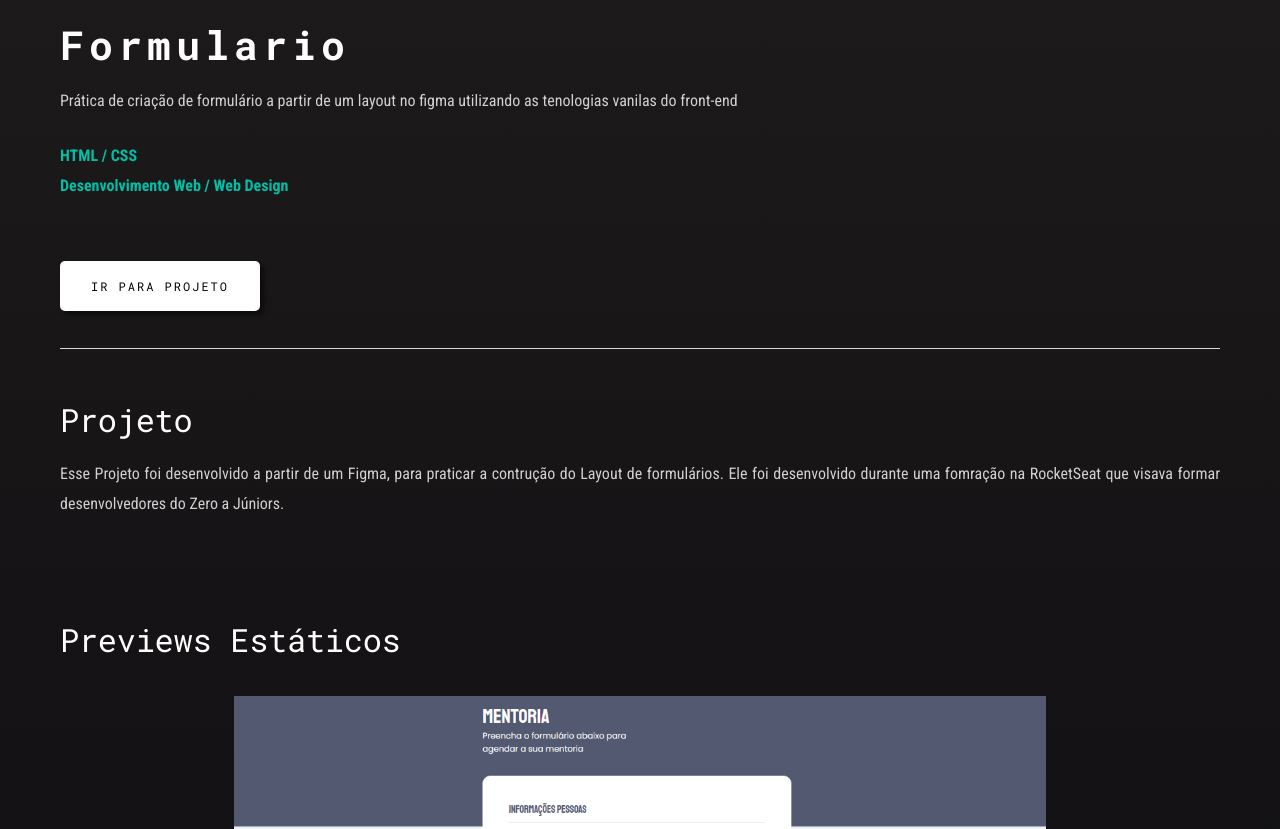
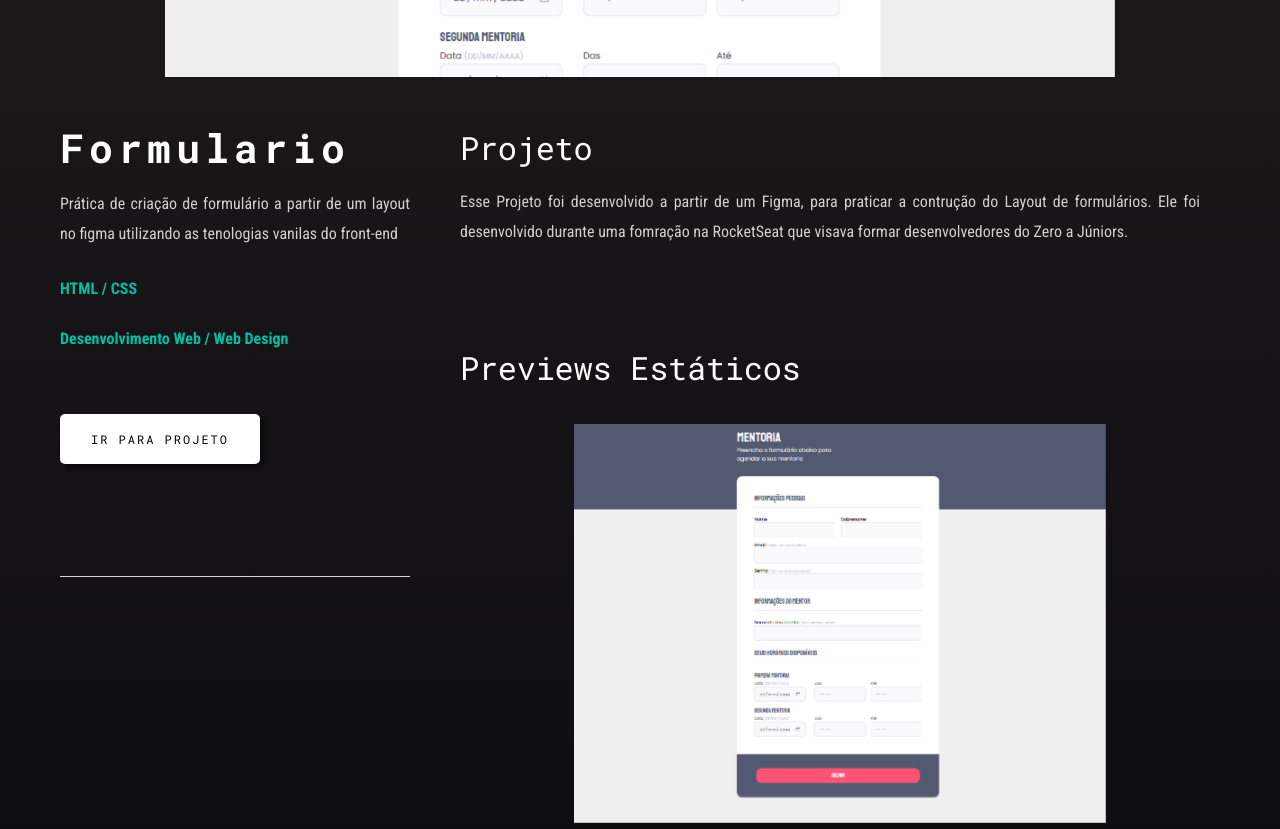
Before and after one commit to FWalterDias/Portfolio, a React (Vite) app: page /projects/1 in a window 1280 px wide. Shown: the part 760-1589 px from the top of the page. Built offline with nearby package versions, Linux system fonts and the light colour scheme.

Commit message:
adicionando animações na pagina de projeto e projetoID

```diff
--- a/src/components/CardProject/styles.ts
+++ b/src/components/CardProject/styles.ts
@@ -40,6 +40,7 @@ export const ContainerCardProject = styled.div`
             animation: ${appearRight} .3s ease-in-out;
         }
     }
+
     @media (min-width: 1200px) {
         margin-top: 5rem;
     }
@@ -78,5 +79,9 @@ export const ContainerDescription = styled.div`
 
     @media (min-width: 760px) {
         width: 50%;
+
+        h3{
+            font-size: 4rem;
+        }
     }
 `
--- a/src/components/ProjectId/SectionInfoProject/styles.ts
+++ b/src/components/ProjectId/SectionInfoProject/styles.ts
@@ -1,4 +1,15 @@
-import styled from "styled-components";
+import styled, { keyframes } from "styled-components";
+
+const fadeInContainersProjectId = keyframes`
+    0% {
+        transform: scaleX(0.4);
+        transform-origin: 0% 0%;
+    }
+    100%{
+        transform: scaleX(1);
+        transform-origin: 0% 0%;
+    }
+`
 
 export const ContainerDetailProject = styled.section`
     display: flex;
@@ -8,6 +19,8 @@ export const ContainerDetailProject = styled.section`
     width: 100%;
 
     margin-top: 5rem;
+
+    animation: ${fadeInContainersProjectId} 0.4s cubic-bezier(0.390, 0.575, 0.565, 1.000) both;
 
     h2{
         color: ${({ theme }) => theme.DARK.COLORS.WHITE};
@@ -27,4 +40,9 @@ export const ContainerDetailProject = styled.section`
         line-height: 3rem;
         opacity: 0.8;
     }
+
+    @media (min-width: 1200px) {
+        grid-area: sectionInfo;
+        padding-right: 2rem;
+    }
 `
--- a/src/components/ProjectId/SectionPreviws/styles.ts
+++ b/src/components/ProjectId/SectionPreviws/styles.ts
@@ -1,4 +1,15 @@
-import styled  from "styled-components";
+import styled, { keyframes }  from "styled-components";
+
+const fadeInContainersProjectId = keyframes`
+    0% {
+        transform: scaleY(0.4);
+        transform-origin: 100% 0%;
+    }
+    100%{
+        transform: scaleY(1);
+        transform-origin: 100% 0%;
+    }
+`
 
 export const ContainerPreviews = styled.section`
     display: flex;
@@ -7,6 +18,8 @@ export const ContainerPreviews = styled.section`
     width: 100%;
 
     margin-top: 10rem;
+
+    animation: ${fadeInContainersProjectId} 0.4s cubic-bezier(0.390, 0.575, 0.565, 1.000) both;
 
     h2{
         color: ${({ theme }) => theme.DARK.COLORS.WHITE};
@@ -28,4 +41,12 @@ export const ContainerPreviews = styled.section`
             margin-bottom: 5rem;
         }
     }
+
+    @media (min-width: 1200px) {
+        grid-area: sectionPreview;
+
+        img{
+
+        }
+    }
 `
--- a/src/components/ProjectId/SectionSumary/styles.ts
+++ b/src/components/ProjectId/SectionSumary/styles.ts
@@ -1,10 +1,22 @@
-import styled from "styled-components";
+import styled, { keyframes } from "styled-components";
+
+const fadeInContainersProjectId = keyframes`
+    0% {
+        transform: scaleX(0.4);
+        transform-origin: 0% 0%;
+    }
+    100%{
+        transform: scaleX(1);
+        transform-origin: 0% 0%;
+    }
+`
 
 export const ContainerSumary = styled.section`
     display: flex;
     flex-direction: column;
 
     width: 100%;
+    max-height: 50rem;
 
     text-align: justify;
 
@@ -14,6 +26,8 @@ export const ContainerSumary = styled.section`
     font-family: "Roboto Condensed", sans-serif;
     font-size: 1.6rem;
     font-style: normal;
+
+    animation: ${fadeInContainersProjectId} 0.4s cubic-bezier(0.390, 0.575, 0.565, 1.000) both;
 
     h2{
         margin-top: 5rem;
@@ -39,6 +53,11 @@ export const ContainerSumary = styled.section`
     button{
         margin-top: 6rem;
     }
+
+    @media (min-width: 1200px) {
+        grid-area: sectionSumary;
+        max-width: 35rem;
+    }
 `
 export const SectionInfoProject = styled.div`
     margin-top: 2.5rem;
@@ -51,4 +70,9 @@ export const SectionInfoProject = styled.div`
 `
 
 export const Technologies = styled.div``
-export const Area = styled.div``
+
+export const Area = styled.div`
+    @media (min-width: 1200px){
+        margin-top: 2rem;
+    }
+`
--- a/src/pages/ProjectId/styles.ts
+++ b/src/pages/ProjectId/styles.ts
@@ -1,4 +1,14 @@
-import styled from "styled-components";
+import styled, { keyframes } from "styled-components";
+
+const fadeInImgProjectId = keyframes`
+  0% {
+        transform: scaleY(0.4);
+  }
+  100% {
+
+        transform: scaleY(1);
+  }
+`
 
 export const ContainerProjectId = styled.div`
     display: flex;
@@ -9,8 +19,23 @@ export const ContainerProjectId = styled.div`
     margin-top: 5rem;
 
     img{
-        min-width: min(32rem, 100%);
-        max-width: 70%;
+        width: 100%;
+        max-width: 95rem;
         align-self: center;
+        animation: ${fadeInImgProjectId} 0.4s cubic-bezier(0.390, 0.575, 0.565, 1.000) both;
+    }
+
+    @media (min-width: 1200px) {
+        display: grid;
+        grid-template-areas:
+        "img img img"
+        "sectionSumary sectionInfo sectionInfo"
+        "sectionSumary sectionPreview sectionPreview";
+        column-gap: 5rem;
+
+        img{
+            grid-area: img;
+            margin: 0 auto;
+        }
     }
 `
```
